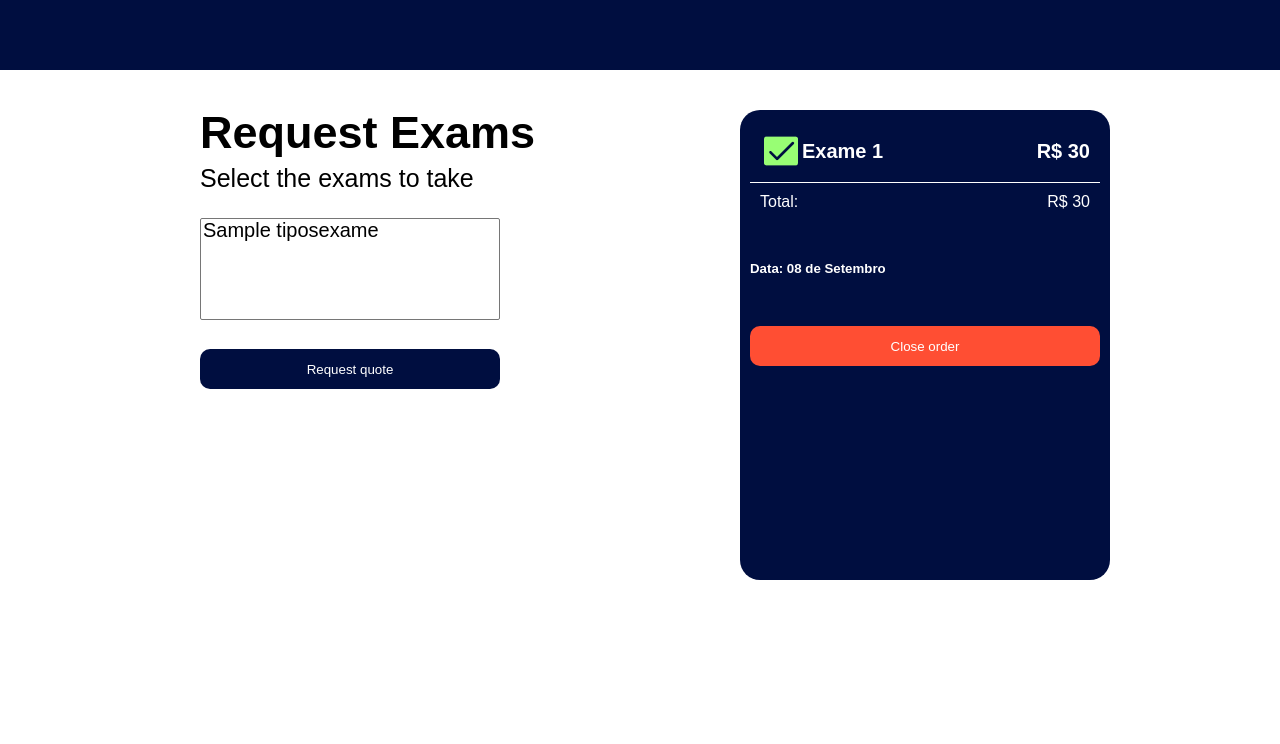
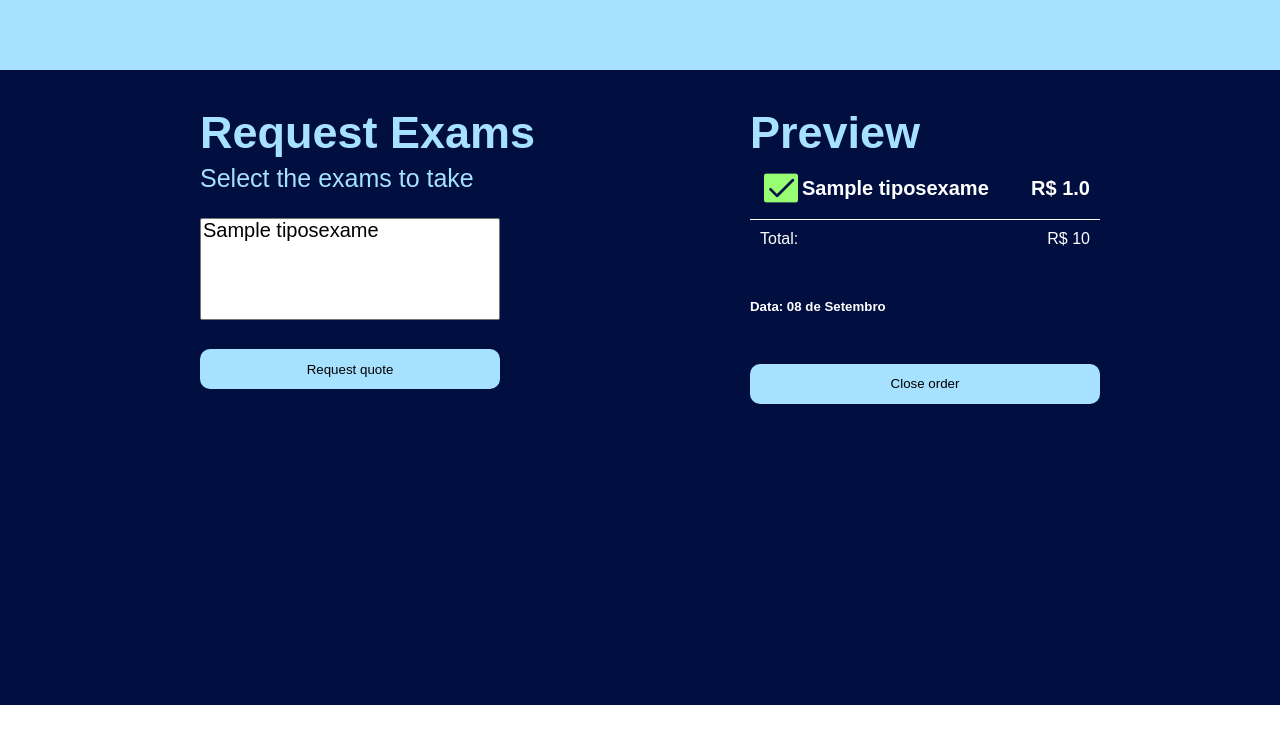
Before and after one commit to Vergueirod/vitalsense, a Django app: template exams/templates/request/request.html in a window 1280 px wide. Shown: the top 744 px of the page. Run offline with Django 4.2, Linux system fonts and the light colour scheme; tables that the repository leaves empty hold one stand-in row (values such as "Sample post"); the template is opened without the code that fills it: values that come from a table or form of the project are taken from there, most other values are stand-ins (such as "Sample title", 1, 10 or a date in 2020).

Commit message:
Request Exams

```diff
--- a/exams/static/css/request.css
+++ b/exams/static/css/request.css
@@ -8,7 +8,7 @@ body{
 }
 
 .container-header{
-    background-color: #000e40;
+    background-color: #a6e1ff;
     height: 70px;
 }
 
@@ -16,6 +16,7 @@ body{
     height: 635px;
     display: flex;
     flex-direction: row;
+    background-color: #000e40;
 }
 
 .container-left{
@@ -31,10 +32,12 @@ h1{
 
 .distance-control-h1{
     margin-bottom: -20px;
+    color: #a6e1ff;
 }
 
 p{
     font-size: 25px;
+    color: #a6e1ff;
 }
 
 .container-right{
@@ -53,8 +56,9 @@ p{
     margin-top: 10px;
     height: 40px;
     width: 300px;
-    background-color: #000e40;
-    color: #fff;
+    background-color: #a6e1ff;
+    color: #000;
+
     border: none;
     border-radius: 10px;
 }
@@ -63,21 +67,18 @@ p{
     margin-top: 10px;
     height: 40px;
     width: 300px;
-    background-color: #a6e1ff;
-    color: #000e40;
+    background-color: #ff4e33;
+    color: #fff;
     border: none;
     border-radius: 10px;
 }
 
 .container-right{
     display: flex;
-    margin-top: 40px;
+    margin-top: -10px;
 }
 
 .container-card{
-    height: 450px;
-    width: 350px;
-    background-color: #000e40;
     color: #fff;
     border: none;
     border-radius: 20px;
@@ -90,8 +91,8 @@ p{
     margin-top: 10px;
     height: 40px;
     width: 350px;
-    background-color: #ff4e33;
-    color: #fff;
+    background-color: #a6e1ff;
+    color: #000;
     border: none;
     border-radius: 10px;
 }
@@ -100,9 +101,8 @@ p{
     margin-top: 10px;
     height: 40px;
     width: 350px;
-    background-color: #a6e1ff;
-    color: #000;
-
+    background-color: #ff4e33;
+    color: #fff;
     border: none;
     border-radius: 10px;
 }
--- a/exams/templates/request/request.html
+++ b/exams/templates/request/request.html
@@ -15,7 +15,7 @@
         <div class="container-left">
             <h1 class="distance-control-h1"> Request Exams </h1>
             <p> Select the exams to take </p>
-            <form action="" method="post">
+            <form action="{% url 'request_exams' %}" method="post">{% csrf_token %}
 
                 <select class="select-control" multiple name="exams">
                     {% for exam in exams_type %}
@@ -29,20 +29,38 @@
         </div>
         <div class="container-right">
             <div class="container-card">
+                <h1 class="distance-control-h1"> Preview </h1>
+                <br>
+                {% for exam in request_exams %}
                 <div style="font-size: 20px; font-weight: bold" class="space-control">
-                    <label class="label-control"><img src="{% static '/img/check.png' %}"> Exame 1 </label>
-                    <span class="previa-preco"> R$ 30 </span>
+                    <label class="label-control">
+
+                        {% if exam.disponivel == True %}
+                        <img src="{% static '/img/check.png' %}">
+
+                        {% else %}
+                        <img src="{% static '/img/exit.png' %}">
+
+                        {% endif %}
+
+                        {{exam.nome}} </label>
+                    <span class="previa-preco"> R$ {{exam.preco}} </span>
                 </div>
+                {% endfor %}
+
                 <div class="bar"></div>
                 <div class="space-control">
-                    <label>Total: </label><label class="previa-preco">R$ 30</label>
+                    <label>Total: </label><label class="previa-preco">R$ {{preco_total}}</label>
                 </div>
                 <br>
 
                 <h5>Data: 08 de Setembro</h5>
                 <br>
 
-                <form action="" method="POST">
+                <form action="{% url 'close_orders' %}" method="POST">{% csrf_token %}
+                    {% for exams in request_exams%} <!-- Forma para coletar os dados do exam escolhido, para salvar no db -->
+                        <input type="hidden" value="{{exams.id}}" name="exams">
+                    {% endfor %}
                     <button class="btn-secundario">Close order</button>
                 </form>
 
--- a/exams/urls.py
+++ b/exams/urls.py
@@ -3,4 +3,5 @@ from . import views
 
 urlpatterns = [
     path('request_exams/', views.requestExams, name="request_exams" ),
+    path('close_orders', views.closeOrders, name="close_orders"),
 ]
```
Also changed, not shown: exams/views.py (+44 -3 lines).
